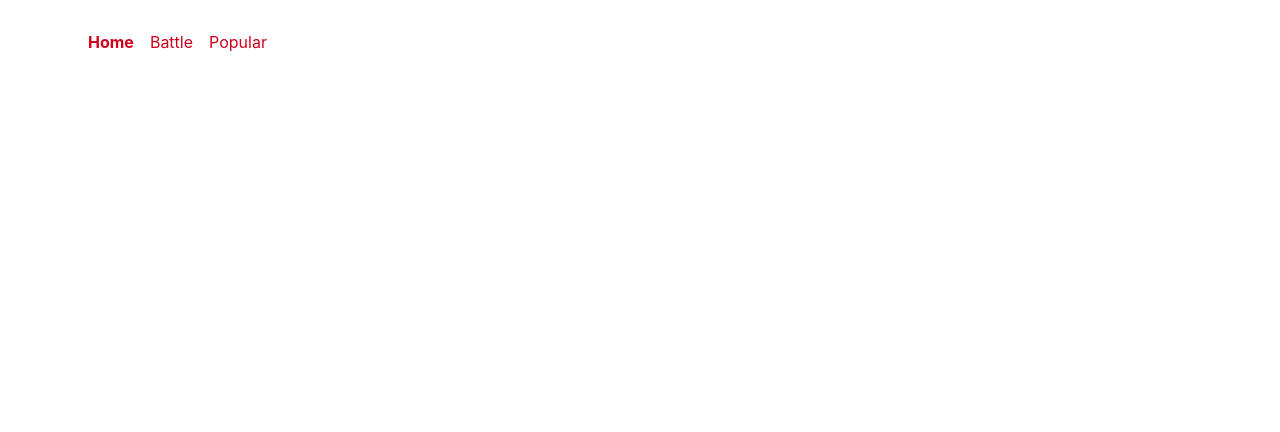
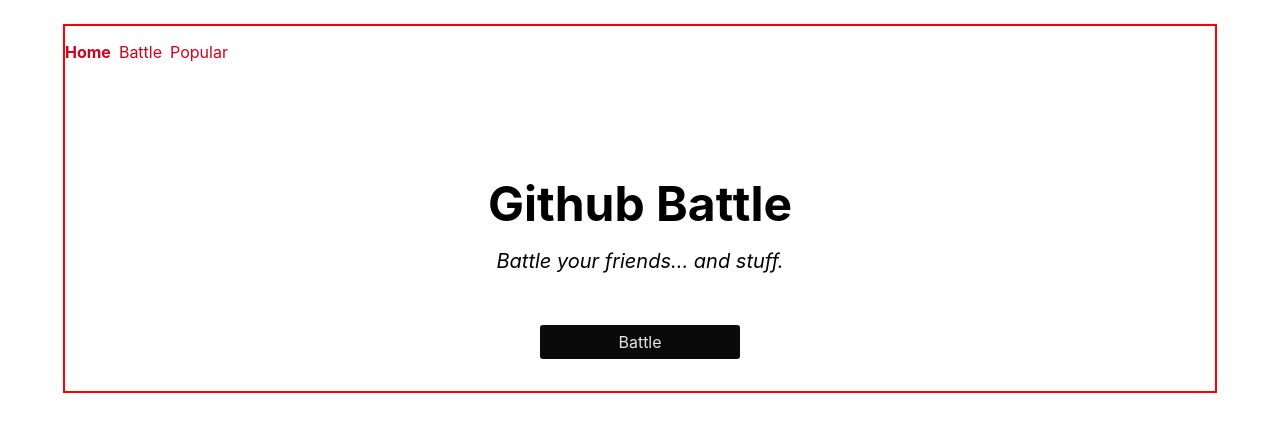
Before and after one commit to patrickxrivera/github-battle-tutorial, a React app: page / in a window 1280 px wide. Built offline with nearby package versions, Linux system fonts and the light colour scheme.

Commit message:
Updated routing

```diff
--- a/src/components/App.js
+++ b/src/components/App.js
@@ -1,19 +1,30 @@
 import React from 'react';
 import Popular from './Popular';
-import { BrowserRouter as Router, Route } from "react-router-dom";
+import { BrowserRouter as Router, Route, Switch } from "react-router-dom";
 import Nav from './Nav';
+import Home from './Home';
+import Battle from './Battle';
 
 class App extends React.Component {
   render() {
     return (
       <Router>
-        <div className='App'>
+        <div className='App__container'>
           <Nav />
-          <Route path='/popular' component={Popular} />
+          <Switch>
+            <Route exact path='/' component={Home} />
+            <Route exact path='/battle' component={Battle} />
+            <Route path='/popular' component={Popular} />
+            <Route render={Error} />
+          </Switch>
         </div>
       </Router>
     )
   }
 }
 
+function Error() {
+  return <p>Not Found</p>;
+}
+
 export default App;
--- /dev/null
+++ b/src/components/Battle.js
@@ -0,0 +1,14 @@
+import React from 'react';
+import { Link } from 'react-router-dom';
+
+class Battle extends React.Component {
+  render() {
+    return (
+      <div>
+        Battle!
+      </div>
+    )
+  }
+}
+
+export default Battle;
--- /dev/null
+++ b/src/components/Home.js
@@ -0,0 +1,14 @@
+import React from 'react';
+import { Link } from 'react-router-dom';
+
+function Home () {
+  return (
+    <div className='Home__container'>
+      <h1 className="Home__header">Github Battle</h1>
+      <p className="Home__description">Battle your friends... and stuff.</p>
+      <Link className='Home__button' to='/battle'>Battle</Link>
+    </div>
+  )
+}
+
+export default Home;
--- a/src/components/Nav.js
+++ b/src/components/Nav.js
@@ -3,7 +3,7 @@
 
 function Nav () {
   return (
-    <ul className='Nav'>
+    <ul className='Nav__container'>
       <li>
         <NavLink exact activeClassName='Nav__active' to='/'>Home</NavLink>
       </li>
--- a/src/index.css
+++ b/src/index.css
@@ -1,32 +1,76 @@
 body {
   font-family: -apple-system,BlinkMacSystemFont,Segoe UI,Roboto,Oxygen-Sans,Ubuntu,Cantarell,Helvetica Neue,sans-serif;
+  /* margin: 0 auto; */
 }
 
-.App {
-  width: 1200px;
-  margin: 2rem auto 0;
+.App__container {
+  width: 1150px;
+  margin: 1.5rem auto 0;
+  border: 2px solid red;
 }
 
-.Nav {
+.Nav__container {
   display: flex;
   list-style-type: none;
+  margin-left: 0;
+  padding-left: 0;
 }
 
-.Nav a {
+.Nav__container a {
   color: #d0021b;
   text-decoration: none;
-  margin: 0 0.5rem;
+  margin-right: 0.5rem;
 }
 
 .Nav__active {
   font-weight: bold;
 }
 
+.Home__container {
+  display: flex;
+  flex-direction: column;
+  align-items: center;
+  margin-top: 5rem;
+}
+
+.Home__header {
+  font-size: 3rem;
+}
+
+.Home__description {
+  margin-top: -1rem;
+  font-style: italic;
+  font-size: 1.25rem;
+}
+
+.Home__button {
+  color: #e6e6e6;
+  background: #0a0a0a;
+  border: none;
+  font-size: 16px;
+  border-radius: 3px;
+  width: 200px;
+  text-align: center;
+  display: block;
+  padding: 7px 0;
+  margin: 2rem auto;
+  text-decoration: none;
+}
+
+.Home__button:hover:enabled {
+  background: linear-gradient(#1a1a1a,#0a0a0a);
+  color: #fff;
+  text-decoration: none;
+}
+
+.Home__button:active {
+  transform: translateY(1px);
+}
+
 .SelectLanguage__container {
   display: flex;
   list-style-type: none;
   justify-content: center;
-  padding-left: 0;
   margin-bottom: 3rem;
 }
 
@@ -40,7 +84,6 @@
   display: grid;
   list-style-type: none;
   grid-template-columns: repeat(6, 1fr);
-  padding-left: 0;
 }
 
 .RepoItem__container {
```
